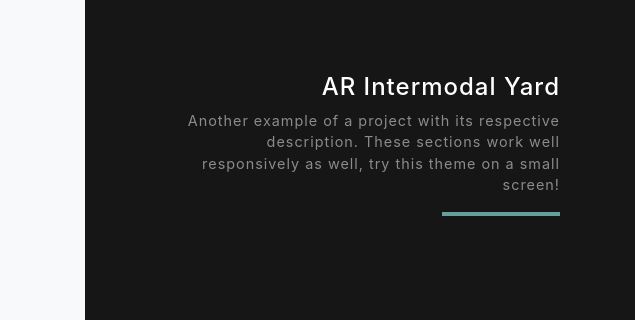
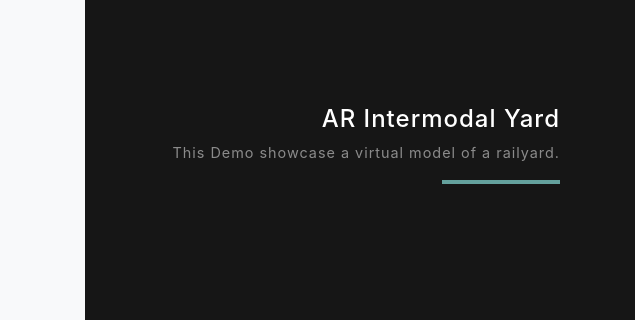
Before and after one commit to liangqiu19/Portfolio, a website with bundled scripts: page index.html in a window 1280 px wide. Shown: the part 1744-2064 px from the top of the page, 0-635 px from the left. Built offline with nearby package versions, Linux system fonts and the light colour scheme.

Commit message:
Update index.html

```diff
--- a/index.html
+++ b/index.html
@@ -89,7 +89,7 @@ Your browser does not support the video tag.
             <div class="d-flex h-100">
               <div class="project-text w-100 my-auto text-center text-lg-right">
                 <h4 class="text-white">AR Intermodal Yard </h4>
-                <p class="mb-0 text-white-50">Another example of a project with its respective description. These sections work well responsively as well, try this theme on a small screen!</p>
+                <p class="mb-0 text-white-50">This Demo showcase a virtual model of a railyard. </p>
                 <hr class="d-none d-lg-block mb-0 mr-0">
               </div>
             </div>
```
